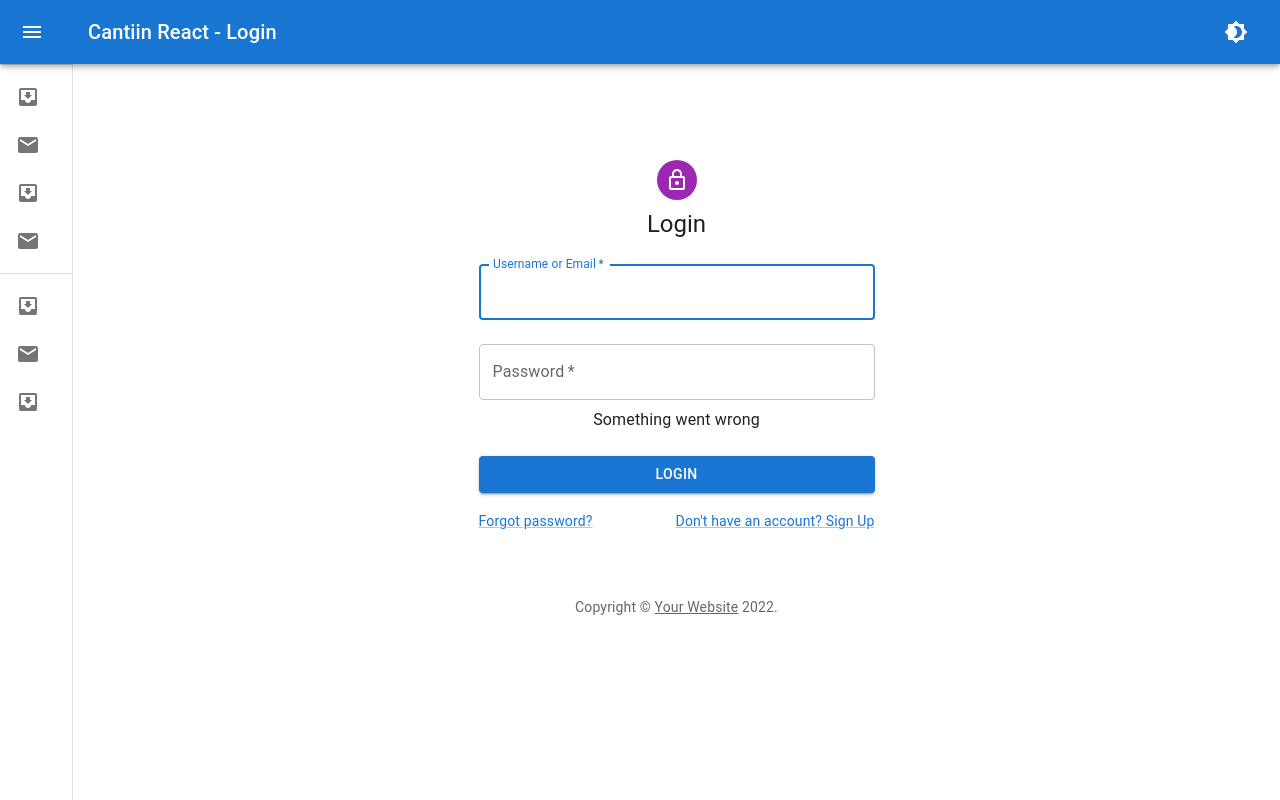
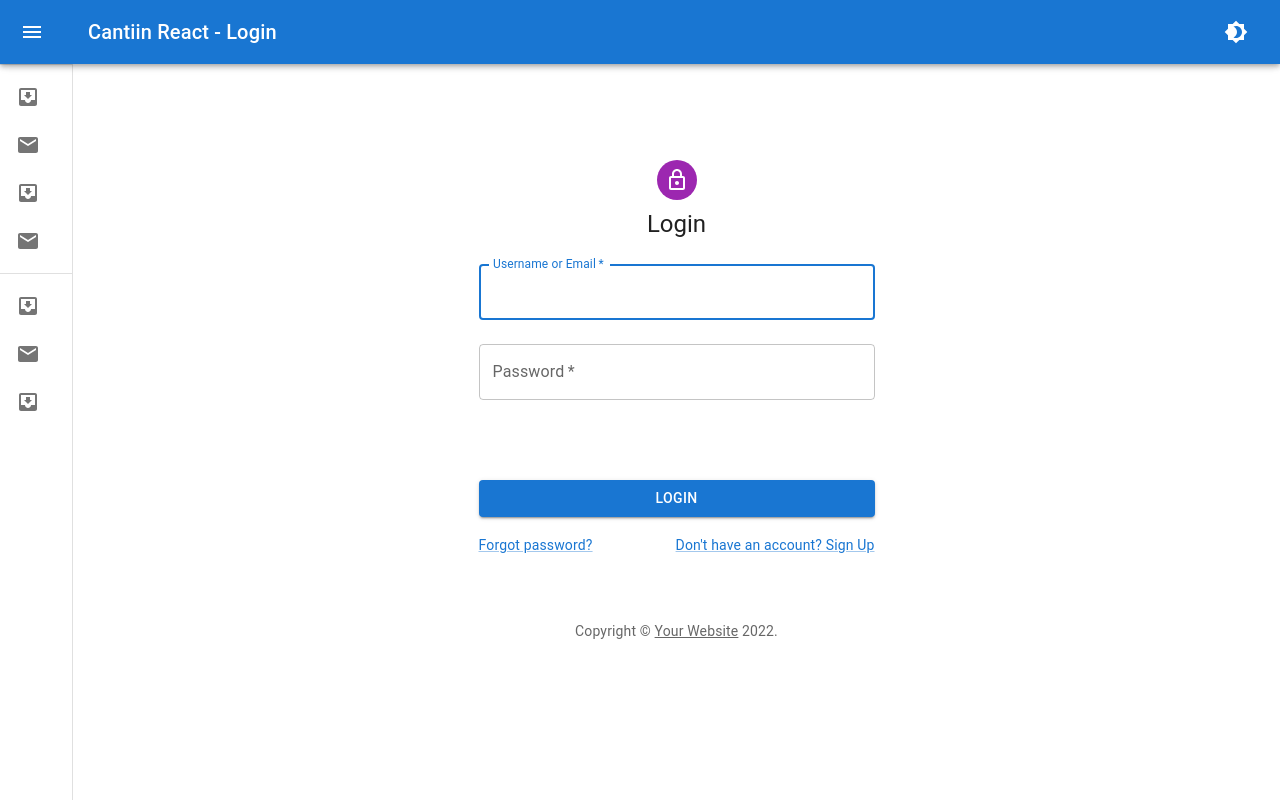
Before and after one commit to OmarThinks/Cantiin-React-MaterialUI, a Next.js app in the folder Cantiin-React-MaterialUI/: page /login in a window 1280 px wide. Built offline with nearby package versions, Linux system fonts and the light colour scheme.

Commit message:
Typography visibility changed

```diff
--- a/Cantiin-React-MaterialUI/src/pages/login.tsx
+++ b/Cantiin-React-MaterialUI/src/pages/login.tsx
@@ -58,6 +58,7 @@ const validationSchema = yup.object({
 export default function LoginPage(): creatingPageComponent {
   const router = useRouter();
   const [loading, setLoading] = useState(false);
+  const [somethingWentWrong, setSomethingWEntWrong] = useState(false);
 
   const formik = useFormik({
     initialValues: {
@@ -148,7 +149,11 @@ export default function LoginPage(): creatingPageComponent {
               error={formik.touched.password && Boolean(formik.errors.password)}
               helperText={formik.touched.password && formik.errors.password}
             />
-            <Typography textAlign={"center"}>Something went wrong</Typography>
+            <Typography textAlign={"center"} color={"red"}
+              visibility={somethingWentWrong?"visible":"hidden"}
+            >
+              Something went wrong, maybe you are not connected to the internet
+            </Typography>
 
             <Button
               type="submit"
```
